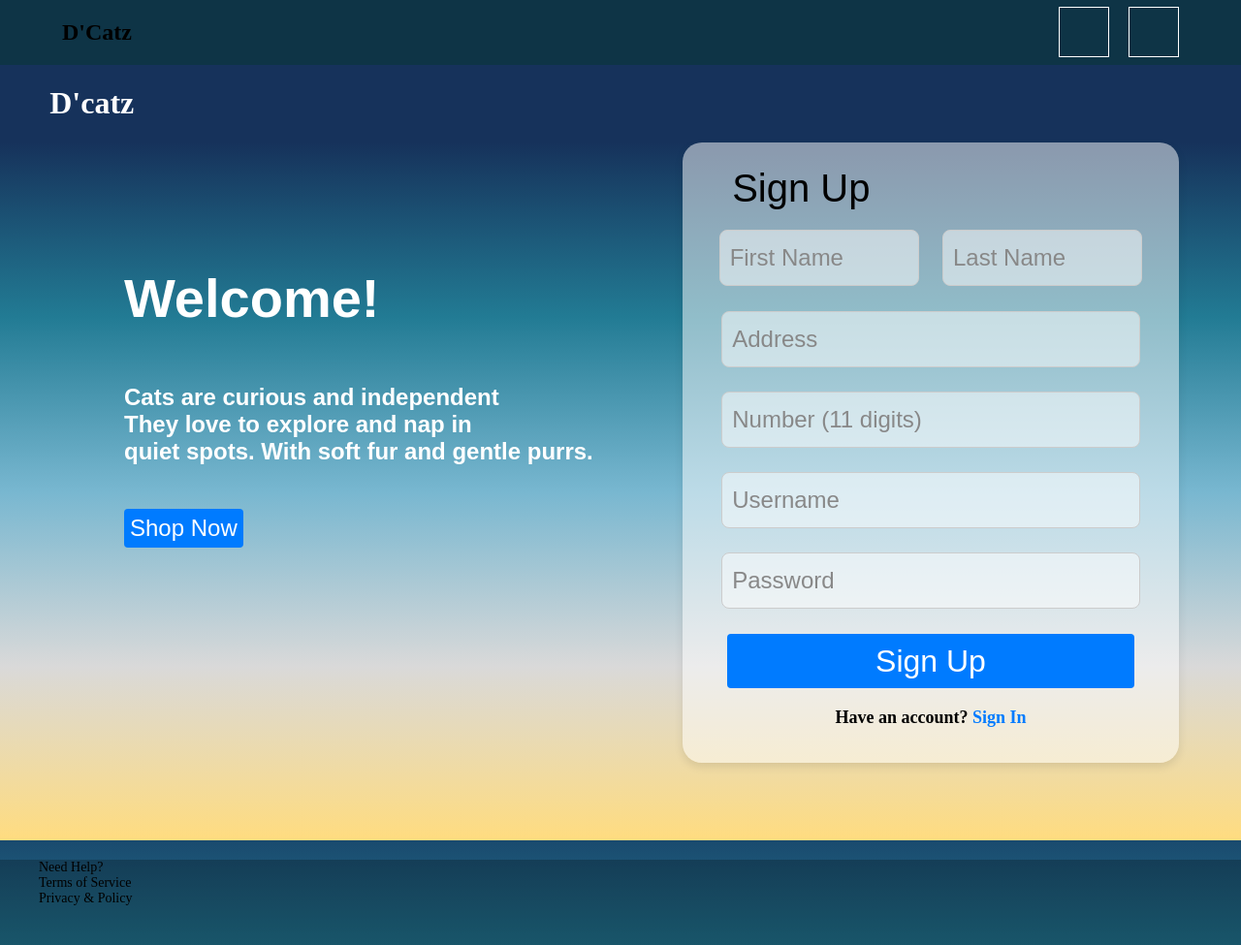
After one commit to lpeter29/E-Commerce-Website, a Django app: page /sign_up in a window 1280 px wide. The commit adds this page. Shown: the whole page at 97% size. Run offline with Django 5.2, Linux system fonts and the light colour scheme.

Commit message:
Added Sign in/up

```diff
--- /dev/null
+++ b/Dcatz/static/sign_up.css
@@ -0,0 +1,193 @@
+/* Floating alert styles */
+.alert {
+    position: fixed;
+    top: 20px;
+    left: 50%;
+    transform: translateX(-50%);
+    padding: 15px;
+    margin: 10px 0;
+    border-radius: 5px;
+    font-size: 16px;
+    z-index: 1000;
+    width: 60%;
+    max-width: 500px;
+    opacity: 0;
+    transition: opacity 0.5s ease-in-out;
+    text-align: center;
+}
+
+.alert-success {
+    background-color: #d4edda;
+    color: #155724;
+    border: 1px solid #c3e6cb;
+}
+
+.alert-danger {
+    background-color: #f8d7da;
+    color: #721c24;
+    border: 1px solid #f5c6cb;
+}
+
+/* Heading container */
+.Heading-container {
+    width: 100%;
+    background: rgb(22,50,91);
+    height: 10vh;
+    display: flex;
+    align-items: center;
+}
+
+h2 {
+    font-size: 4vh;
+    margin-left:4%;
+    color:white;
+}
+
+/* Main layout */
+.Main {
+    display: flex;
+    height: 90vh;
+    flex-wrap: wrap;
+    background: linear-gradient(180deg, rgba(22,50,91,1) 0%, rgba(34,123,148,1) 25%, rgba(120,183,208,1) 50%, rgba(217,217,217,1) 75%, rgba(255,220,127,1) 100%);
+}
+
+/* -------------------------------------------- Left container ----------------------------------------- */
+.Left-container {
+    flex: 1;
+    background-color: rgba(0, 0, 255, 0);
+    overflow-y: auto;
+    width: 50%;
+
+
+}
+
+h3 {
+    color: white;
+    font-size: 7vh;
+    margin-top: 20%;
+    margin-left: 20%;
+    font-family:Arial;
+}
+
+h4 {
+    color: white;
+    font-size: 3vh;
+    margin-left: 20%;
+    font-family:Arial;
+}
+
+#Shop_now {
+    margin-left: 20%;
+    background-color: #007bff;
+    color: white;
+    border: none;
+    border-radius: 4px;
+    cursor: pointer;
+    height: 5vh;
+    margin-top: 2%;
+    font-size: 3vh;
+}
+
+/* ------------------------------- Right container ------------------------- */
+.Right-container {
+    flex: 1;
+    background-color: rgba(0, 0, 255, 0);
+    justify-content: center;
+    height: 100%;
+    width: 50%;
+    display: flex;
+
+}
+
+.Form-container {
+    width: 80%;
+    background-color: rgba(255,255, 255, 0.5);
+    border-radius: 20px;
+    box-shadow: 0px 4px 10px rgba(0, 0, 0, 0.1);
+    height: 80vh;
+    justify-content: center;
+    text-align: center;
+    margin-left: 0%;
+
+}
+
+/* First and last name */
+.First_Last_name_container {
+    display: flex;
+
+    width: 100%;
+}
+
+.First_name, .Last_name {
+    width: 45%;
+}
+
+.First_name {
+    margin-left: 5%;
+}
+
+/* Sign up label */
+.Sign_up_parent {
+    display: flex;
+    align-items: flex-start;
+}
+
+#Sign_up {
+    margin-top: 5%;
+    margin-left: 10%;
+    font-size: 5vh;
+    font-family: Arial;
+    margin-bottom: 3%;
+}
+
+/* Input */
+input[type="text"], input[type="password"] {
+    width: 80%;
+    margin-bottom: 15px;
+    border: 1px solid #ccc;
+    border-radius: 8px;
+    height: 7vh;
+    margin-top: 2%;
+    font-size: 3vh;
+    padding: 0 10px;
+    background-color: rgba(255,255, 255, 0.5);
+}
+
+/* Button */
+button[type="submit"] {
+    width: 82%;
+    padding: 10px;
+    background-color: #007bff;
+    color: white;
+    border: none;
+    border-radius: 4px;
+    cursor: pointer;
+    height: 7vh;
+    margin-top: 2%;
+    font-size: 4vh;
+}
+
+button[type="submit"]:hover {
+    background-color: #0056b3;
+}
+
+/* Paragraph */
+p {
+    text-align: center;
+    margin-top: 20px;
+    font-size: 18px; /* Larger text */
+    font-weight: bold; /* Make it bold */
+}
+
+a {
+    text-decoration: none;
+    color: #007bff;
+}
+
+a:hover {
+    text-decoration: underline;
+}
+
+input::placeholder {
+    color: #888;
+}
--- a/Dcatz/templates/master.html
+++ b/Dcatz/templates/master.html
@@ -2,7 +2,7 @@
 <!DOCTYPE html>
 <html lang="en">
 <head>
-    <link rel="stylesheet" href="{% static 'style.css' %}">
+    <link rel="stylesheet" href="{% static 'home.css' %}">
     <title>{% block title %} {% endblock %}</title>
 </head>
 
--- /dev/null
+++ b/Dcatz/templates/sign_up.html
@@ -0,0 +1,128 @@
+{% extends "master.html" %}
+
+{% load static %}
+
+{% block title %}Sign up{% endblock %}
+
+{% block content %}
+
+
+<!DOCTYPE html>
+<html lang="en">
+<head>
+    <meta charset="UTF-8">
+    <meta name="viewport" content="width=device-width, initial-scale=1.0">
+    <title>Sign Up</title>
+    <link rel="stylesheet" type="text/css" href="{% static 'sign_up.css' %}">
+</head>
+<body>
+
+ {% if messages %}
+    <div id="alert-container">
+        {% for message in messages %}
+            <div class="alert {% if message.tags == 'error' %}alert-danger{% else %}alert-success{% endif %}">
+                {{ message }}
+            </div>
+        {% endfor %}
+    </div>
+{% endif %}
+
+
+
+
+                                <!-- Heading -->
+<div class="Heading-container">
+<h2>D'catz</h2>
+</div>
+
+
+<div class="Main">
+
+<!--======= Left container =========-->
+<div class="Left-container">
+<!-- Heading -->
+    <h3>Welcome!</h3>
+
+    <h4>Cats are curious and independent<br>
+         They love to explore and nap in <br>
+         quiet spots. With soft fur and gentle purrs.
+    </h4>
+
+    <button onclick="window.location.href='{% url 'home-page' %}'" id="Shop_now" type="button" name="shop_now">Shop Now</button>
+
+</div>
+
+
+<!--============== sign up form ito, ok na to, wag na galawin ====================-->
+<div class="Right-container">
+<div class="Form-container">
+<form method="POST">
+    {% csrf_token %}
+
+<!-- container -->
+
+    <!-- heading-->
+    <div class="Sign_up_parent">
+        <div id="Sign_up">Sign Up</div>
+      </div>
+
+<!-- container -->
+    <div class="First_Last_name_container">
+    <div class="First_name">
+    <input type="text" placeholder="First Name" name="first_name" value="{{ request.POST.first_name }}" required><br>
+    </div>
+    <div class="Last_name">
+    <input  type="text"  placeholder="Last Name" name="last_name" value="{{ request.POST.last_name }}" required><br>
+    </div>
+    </div>
+
+
+
+
+    <input type="text"  placeholder="Address" name="address" value="{{ request.POST.address }}" required><br>
+
+
+    <input type="text"  pattern="^\d{11}$" placeholder="Number (11 digits)" name="number" value="{{ request.POST.number }}" required><br>
+
+
+    <input type="text"  placeholder="Username" name="username" value="{{ request.POST.username }}" required><br>
+
+
+    <input type="password"  placeholder="Password" name="password" required><br>
+
+    <button type="submit" name="sign_up">Sign Up</button>
+</form>
+
+<!--========= link pang sign in =====-->
+<p>Have an account? <a href="{% url 'sign_in' %}">Sign In</a></p>
+</div>
+</div>
+</div>
+
+
+
+<script>
+// ito ung message na pop up
+    window.onload = function() {
+       const alerts = document.querySelectorAll('.alert');
+        alerts.forEach(function(alert) {
+            alert.style.opacity = 1; // style o opacity
+
+            setTimeout(function() {
+                alert.style.opacity = 0;
+            }, 3000); // oras to ng message
+        });
+    };
+
+// para sa number
+    document.getElementById('number').addEventListener('input', function(event) {
+        let value = this.value;
+        this.value = value.replace(/[^0-9]/g, '').slice(0, 11);
+    });
+
+
+</script>
+
+</body>
+</html>
+{% endblock %}
--- a/Dcatz/urls.py
+++ b/Dcatz/urls.py
@@ -3,6 +3,7 @@
 
 urlpatterns = [
     path('', views.master, name = 'master'),
-    path('home-page', views.home_page, name='home-page')
-
+    path('home-page', views.home_page, name='home-page'),
+    path('sign_in', views.sign_in, name='sign_in'),
+    path('sign_up', views.sign_up, name='sign_up')
 ]
--- a/Dcatz/views.py
+++ b/Dcatz/views.py
@@ -7,3 +7,9 @@
 
 def home_page(request):
     return render(request, 'home-page.html')
+
+def sign_in(request):
+    return render(request, 'sign_in.html')
+
+def sign_up(request):
+    return render(request, 'sign_up.html')
```
Also changed, not shown: Dcatz/static/sign_in.css (added, +198 -0 lines), Dcatz/templates/sign_in.html (added, +69 -0 lines), Dcatz/static/home.css (renamed from Dcatz/static/style.css).
